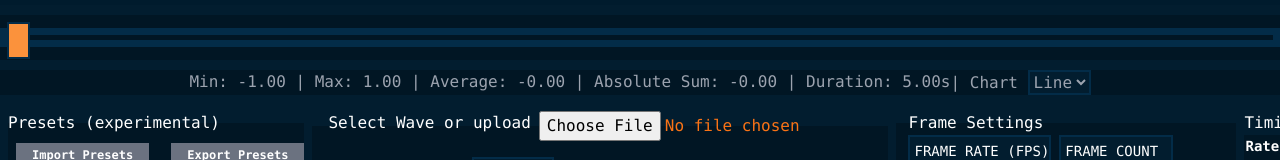
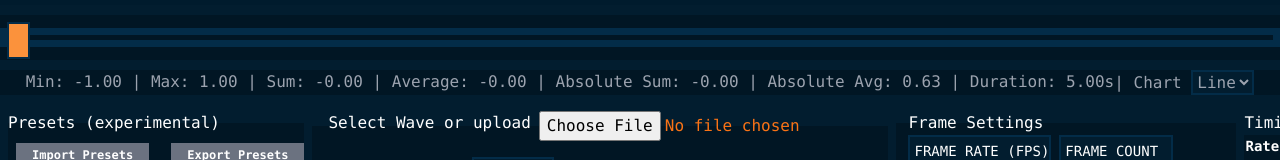
Before and after one commit to ganeJackS/framesync.xyz, a React (Vite) app: page / in a window 1280 px wide. Shown: the part 307-467 px from the top of the page. Built offline with nearby package versions, Linux system fonts and the light colour scheme.

Commit message:
fix stats

```diff
--- a/src/components/ControlPanel.tsx
+++ b/src/components/ControlPanel.tsx
@@ -229,8 +229,13 @@ export default function ControlPanel() {
     (accumulator: number, currentValue: number) =>
       Number(accumulator as number) + Number(currentValue as number)
   );
+  const yArrayAbsSum = yArrayRaw.reduce(
+    (accumulator: number, currentValue: number) =>
+      Number(accumulator as number) + Number(Math.abs(currentValue as number))
+  );
 
   const yArrayAvg = (yArraySum as number) / yArrayRaw.length;
+  const yArrayAbsAvg = (yArrayAbsSum as number) / yArrayRaw.length;
   const yArrayMin = Math.min(...(yArrayRaw as number[]));
   const yArrayMax = Math.max(...(yArrayRaw as number[]));
 
@@ -359,12 +364,13 @@ export default function ControlPanel() {
         </label>
         {/* Stats */}
         <div className="mb-4 flex shrink flex-row justify-center space-x-2 bg-darkest-blue font-mono text-gray-400">
-          Min: {yArrayMin?.toFixed(decimalPrecision)} | Max:{" "}
-          {yArrayMax?.toFixed(decimalPrecision)} | Average:{" "}
-          {yArrayAvg?.toFixed(decimalPrecision)} | Absolute Sum:{" "}
-          {Number(datums) > 1 ? yArraySum.toFixed(decimalPrecision) : yArraySum}{" "}
-          | Duration: {(yArrayRaw.length / frameRate).toFixed(decimalPrecision)}
-          s
+          Min: {yArrayMin?.toFixed(decimalPrecision)} |
+          Max:{" "}{yArrayMax?.toFixed(decimalPrecision)} |
+          Sum: {Number(datums) > 1 ? yArraySum?.toFixed(decimalPrecision) : yArraySum} |
+          Average: {Number(datums) > 1 ? yArrayAvg?.toFixed(decimalPrecision) : yArrayAvg} |
+          Absolute Sum: {Number(datums) > 1 ? yArraySum.toFixed(decimalPrecision) : yArraySum} |
+          Absolute Avg: {Number(datums) > 1 ? yArrayAbsAvg.toFixed(decimalPrecision) : yArrayAbsAvg} |
+          Duration: {(yArrayRaw.length / frameRate).toFixed(decimalPrecision)}s{" "}
           <label>
             | Chart{" "}
             <select
--- a/src/components/SaveLoadImportExport/SettingsSelector.tsx
+++ b/src/components/SaveLoadImportExport/SettingsSelector.tsx
@@ -35,19 +35,18 @@ const SettingsSelector = () => {
     (setting) => !factoryPresets.some((preset) => preset.saveId === setting.saveId)
   );
 
-
   if(settingsList.length === 0) {
     initializeSettings();
   }
-
   useEffect(() => {
     refreshSettingsList();
   }, []);
 
+
   const handleSettingClick = (settingId: string | number) => {
-
     setSelectedSettingId(settingId);
     updateSettingFromList(settingId);
+
   };
 
   useEffect(() => {
```
